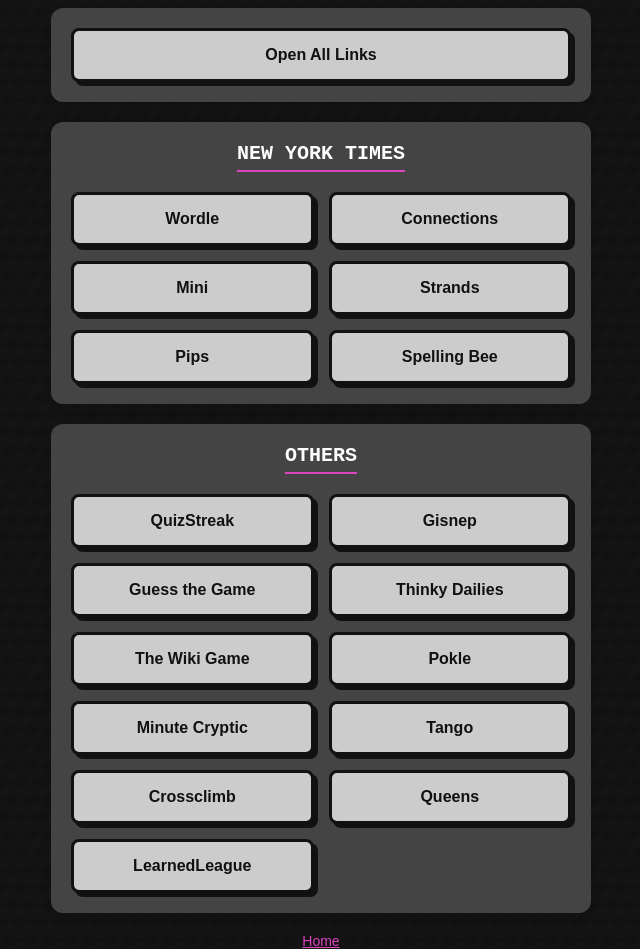
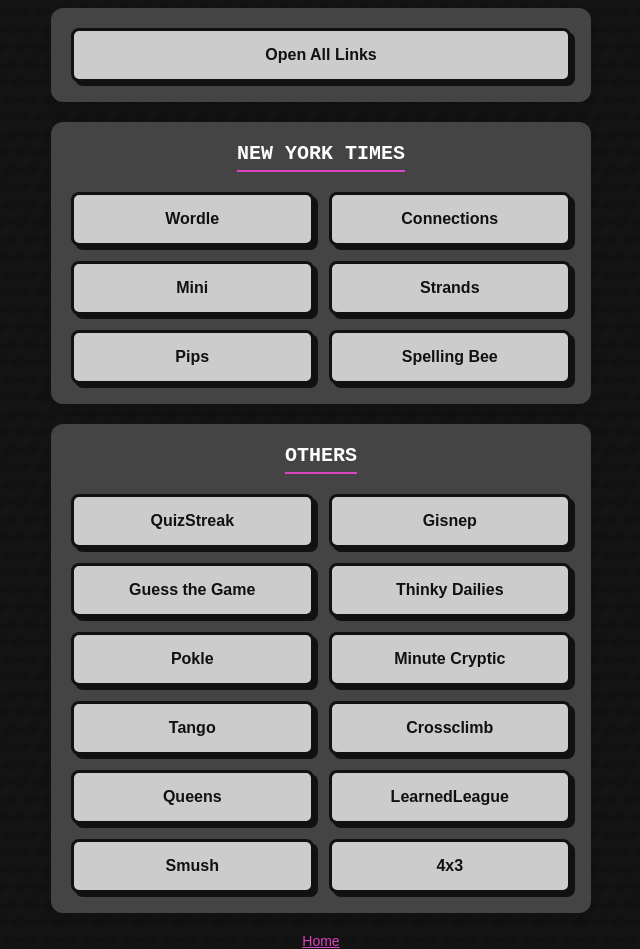
Before and after one commit to jrbsu/dailies, a plain HTML site: page index.html in a window 1280 px wide. Shown: the part 93-1042 px from the top of the page, without its empty margins (319-959 px from the left). Drawn offline with Linux system fonts and the light colour scheme.

Commit message:
Update daily games

```diff
--- a/index.html
+++ b/index.html
@@ -128,13 +128,14 @@
             <a href="https://gisnep.com/" class="button">Gisnep</a>
             <a href="https://guessthe.game/" class="button">Guess the Game</a>
             <a href="https://thinkygames.com/dailies/today/" class="button">Thinky Dailies</a>
-            <a href="https://www.thewikigamedaily.com/" class="button">The Wiki Game</a>
             <a href="https://poklegame.com/" class="button">Pokle</a>
             <a href="https://www.minutecryptic.com/" class="button">Minute Cryptic</a>
             <a href="https://www.linkedin.com/games/tango/" class="button">Tango</a>
             <a href="https://www.linkedin.com/games/crossclimb/" class="button">Crossclimb</a>
             <a href="https://www.linkedin.com/games/queens/" class="button">Queens</a>
             <a href="https://learnedleague.com/" class="button">LearnedLeague</a>
+            <a href="https://www.hankgreen.com/smush" class="button">Smush</a>
+            <a href="https://www.hankgreen.com/fourbythree" class="button">4x3</a>
         </div>
     </div>
     <footer>
```
